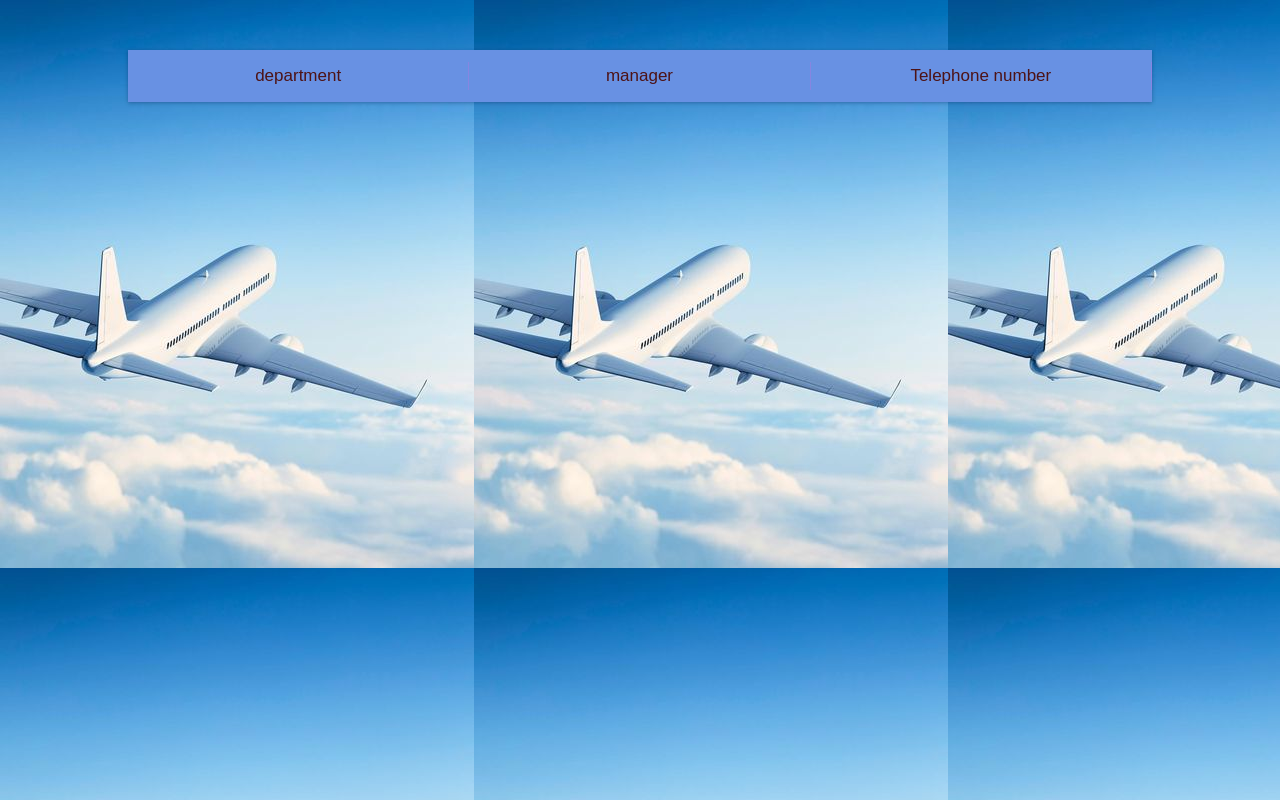
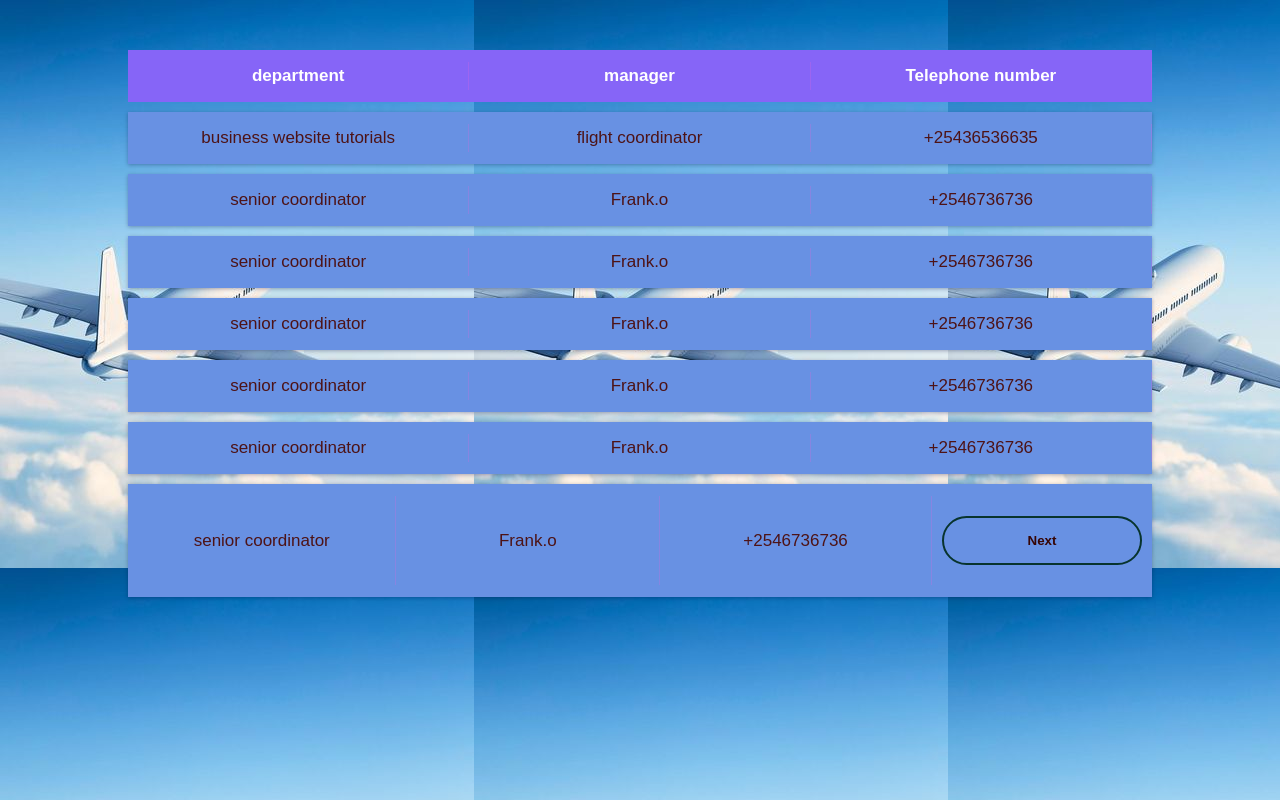
Before and after one commit to kostakis2000/entreprenuer, a PHP site: page /call.html in a window 1280 px wide. Run offline with PHP 8.4, Linux system fonts and the light colour scheme.

Commit message:
modifying some buttons

```diff
--- a/about.html
+++ b/about.html
@@ -4,6 +4,7 @@
     <meta charset="UTF-8">
     <meta name="viewport" content="width=device-width, initial-scale=1.0">
     <title>Document</title>
+    <link rel="stylesheet" href="style.css">
 </head>
 <body>
     <header style="background-color: rgb(243, 157, 157)">
@@ -23,7 +24,7 @@
 
     </footer>
     <div>
-        <button type="button" onclick="location.href='book.html'"></button>
+        <button type="button" onclick="location.href='book.html'">next</button>
     </div>
 
 </body>
--- a/call.html
+++ b/call.html
@@ -8,7 +8,7 @@
 </head>
 <body>
 <div class="table-box">
-<div class="table-row">
+<div class="table-row table-head">
     <div class="table-cell">
         <p>department</p>
     </div>
@@ -19,6 +19,85 @@
         <p>Telephone number</p>
     </div>
 </div>
+<div class="table-row">
+    <div class="table-cell">
+        <p>business website tutorials</p>
+    </div>
+    <div class="table-cell">
+        <p>flight coordinator</p>
+    </div>
+    <div class="table-cell">
+        <p>+25436536635</p>
+    </div>
 </div>
+<div class="table-row">
+    <div class="table-cell">
+        <p>senior coordinator</p>
+    </div>
+    <div class="table-cell">
+        <p>Frank.o</p>
+    </div>
+    <div class="table-cell">
+        <p>+2546736736</p>
+    </div>
+</div>
+<div class="table-row">
+    <div class="table-cell">
+        <p>senior coordinator</p>
+    </div>
+    <div class="table-cell">
+        <p>Frank.o</p>
+    </div>
+    <div class="table-cell">
+        <p>+2546736736</p>
+    </div>
+
+</div>
+<div class="table-row">
+    <div class="table-cell">
+        <p>senior coordinator</p>
+    </div>
+    <div class="table-cell">
+        <p>Frank.o</p>
+    </div>
+    <div class="table-cell">
+        <p>+2546736736</p>
+    </div>
+</div>
+<div class="table-row">
+    <div class="table-cell">
+        <p>senior coordinator</p>
+    </div>
+    <div class="table-cell">
+        <p>Frank.o</p>
+    </div>
+    <div class="table-cell">
+        <p>+2546736736</p>
+    </div>
+</div>
+<div class="table-row">
+    <div class="table-cell">
+        <p>senior coordinator</p>
+    </div>
+    <div class="table-cell">
+        <p>Frank.o</p>
+    </div>
+    <div class="table-cell">
+        <p>+2546736736</p>
+    </div>
+</div>
+<div class="table-row">
+    <div class="table-cell">
+        <p>senior coordinator</p>
+    </div>
+    <div class="table-cell">
+        <p>Frank.o</p>
+    </div>
+    <div class="table-cell">
+        <p>+2546736736</p>
+    </div>
+    <div>
+        <button onclick="document.location='about.html'"  type="button">Next</button>
+      </div>
 </body>
 </html>
--- a/style.css
+++ b/style.css
@@ -174,9 +174,9 @@ button{
     margin: 20px 10px;
     border-radius: 25px;
     font-weight: bold;
-    border: 2px solid #07453e;
+    border: 2px solid #08342e;
     background: transparent;
-    color: #221616;
+    color: #360505;
     cursor: pointer;
 }
 body{
@@ -247,3 +247,9 @@ ul li:hover ul.dropdown {
     border-right: 1px solid #d6d4;
     vertical-align: middle;
 }
+.table-head{
+    background: #8665f7;
+    box-shadow: none;
+    color: #fff;
+    font-weight: 600;
+}
--- a/why.html
+++ b/why.html
@@ -18,6 +18,6 @@
         Time Savings: Crafting an itinerary can be challenging if it’s not something you regularly do. Travel agents know how many days to spend in each destination, which tours complement each other, and the best time to visit based on seasonality and your budget.
         Travel Insurance Guidance: Navigating travel insurance policies can be confusing. Travel agents help you choose the best option for your needs, ensuring you’re adequately covered.
         Peace of Mind: With a travel agent handling the details, you can focus on enjoying your vacation without stress or hassle.</p>
-        <button onclick="document.location='contact.html'"  type="button">Next</button>
+        <button onclick="document.location='call.html'"  type="button">Next</button>
 </body>
 </html>
```
